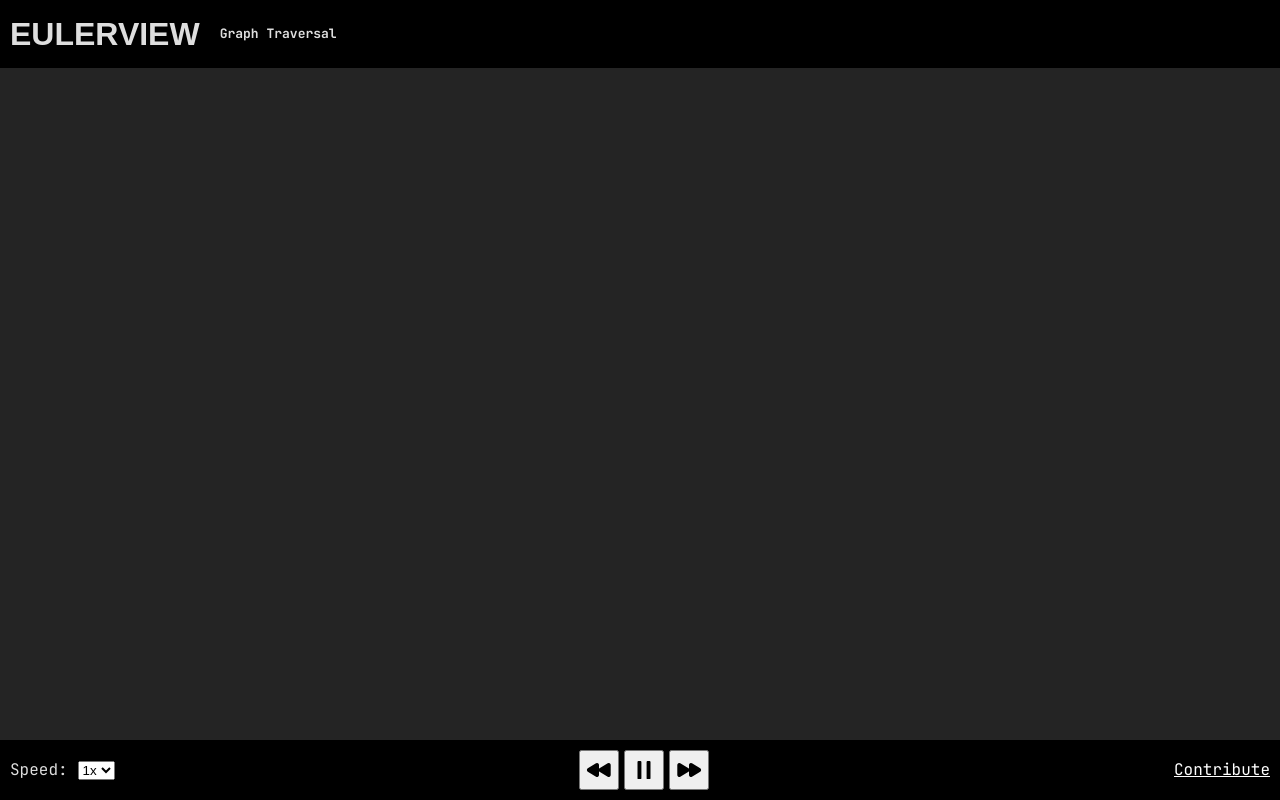
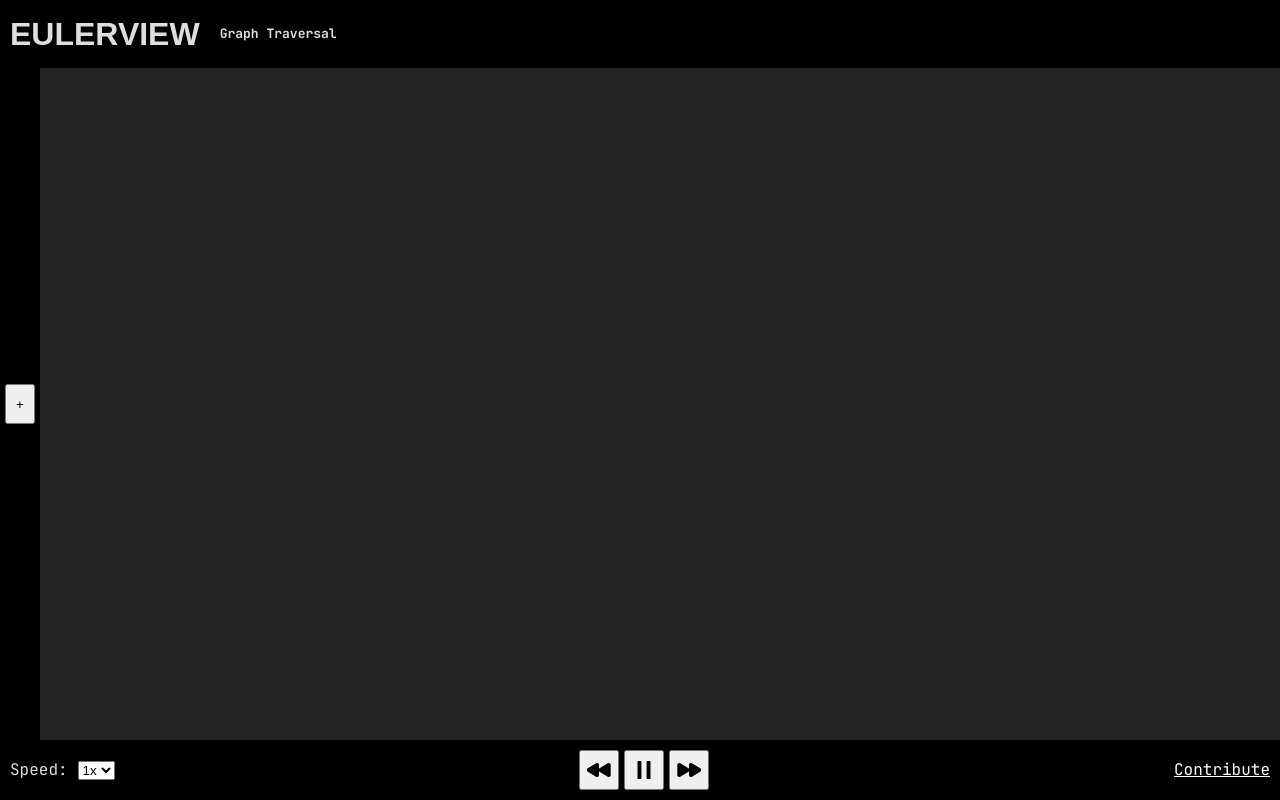
Before and after one commit to Jeffwngl/Graph-Visualizer, a React (Vite) app: page / in a window 1280 px wide. Built offline with nearby package versions, Linux system fonts and the light colour scheme; a web font is replaced by a local one.

Commit message:
add: Left menu

```diff
--- a/src/App.tsx
+++ b/src/App.tsx
@@ -4,7 +4,7 @@ import viteLogo from '/vite.svg'
 import './App.css'
 import HeroMenu from './components/HeroMenu'
 import BottomMenu from './components/BottomMenu'
-// import LeftMenu from './components/LeftMenu'
+import LeftMenu from './components/LeftMenu'
 // import Vertex from './components/Vertex'
 // import Edge from './components/Edge'
 
@@ -13,6 +13,9 @@ function App() {
   return (
     <>
       <HeroMenu />
+      <div className='Main'>
+        <LeftMenu />
+      </div>
       <BottomMenu />
     </>
   )
--- /dev/null
+++ b/src/components/LeftMenu.css
@@ -0,0 +1,27 @@
+.LeftMenu {
+    width: 40px;
+    background-color: black;
+    height: 100%;
+    display: flex;
+    justify-content: center;
+    align-items: center;
+}
+
+.Toggle {
+    width: 30px;
+    height: 40px;
+    cursor: pointer;
+}
+
+.ToggleContainer {
+  position: fixed;
+  background-color: black;
+  left: 40px;
+  width: 100x;
+  box-shadow: 2px 0 5px rgba(0, 0, 0, 0.3);
+  padding: 20px;
+  display: flex;
+  flex-direction: column;
+  border-radius: 0px 10px 10px 0px;
+  gap: 10px;
+}
--- a/src/components/LeftMenu.tsx
+++ b/src/components/LeftMenu.tsx
@@ -0,0 +1,23 @@
+import { useState } from 'react'
+import './LeftMenu.css'
+import ToggleMenuLeft from './ToggleMenuLeft';
+
+export default function LeftMenu() {
+    const [isOpen, setIsOpen] = useState(false);
+
+    const toggleLeftMenu = () => {
+        setIsOpen(!isOpen);
+    }
+
+    return (
+        <div className='LeftMenu'>
+            <button className='Toggle' id='toggle' onClick={toggleLeftMenu}>{isOpen ? "-" : "+" }</button>
+            {isOpen ?
+            <div className={`ToggleContainer`}>
+                <ToggleMenuLeft />
+            </div>
+            : <></>
+            }
+        </div>
+    )
+}
--- /dev/null
+++ b/src/components/ToggleMenuLeft.css
@@ -0,0 +1,11 @@
+.MenuButton {
+    font-family: system-ui, -apple-system, BlinkMacSystemFont, 'Segoe UI', Roboto, Oxygen, Ubuntu, Cantarell, 'Open Sans', 'Helvetica Neue', sans-serif;
+    height: 2.0rem;
+    border: none;
+    border-radius: 10px;
+    cursor: pointer;
+}
+
+.MenuButton:active {
+    background-color: rgb(170, 170, 170);
+}
--- /dev/null
+++ b/src/components/ToggleMenuLeft.tsx
@@ -0,0 +1,15 @@
+import React from "react"
+import { useState } from "react"
+import "./ToggleMenuLeft.css"
+
+export default function ToggleMenuLeft() {
+    return (
+        <>
+            <button className="MenuButton" id="addGraph">Add New Graph</button>
+            <button className="MenuButton" id="editGraph">Edit Graph</button>
+            <button className="MenuButton" id="importGraph">Import Graph</button>
+            <button className="MenuButton" id="dfs">DFS</button>
+            <button className="MenuButton" id="bfs">BFS</button>
+        </>
+    )
+}
--- /dev/null
+++ b/src/components/graph-components/Edge.tsx
@@ -0,0 +1,3 @@
+export default function Edge() {
+    return;
+}
--- /dev/null
+++ b/src/components/graph-components/Vertex.tsx
@@ -0,0 +1,3 @@
+export default function Vertex() {
+    return;
+}
--- a/src/index.css
+++ b/src/index.css
@@ -21,6 +21,12 @@ body {
   -moz-osx-font-smoothing: grayscale;
 }
 
+.Main {
+  display: flex;
+  justify-content: space-between;
+  height: 100%;
+}
+
 h1 {
   margin: 0;
 }
```
Also changed, not shown: src/components/Edge.tsx (deleted), src/components/RightMenu.css (added), src/components/RightMenu.tsx (added), src/components/Vertex.tsx (deleted).
